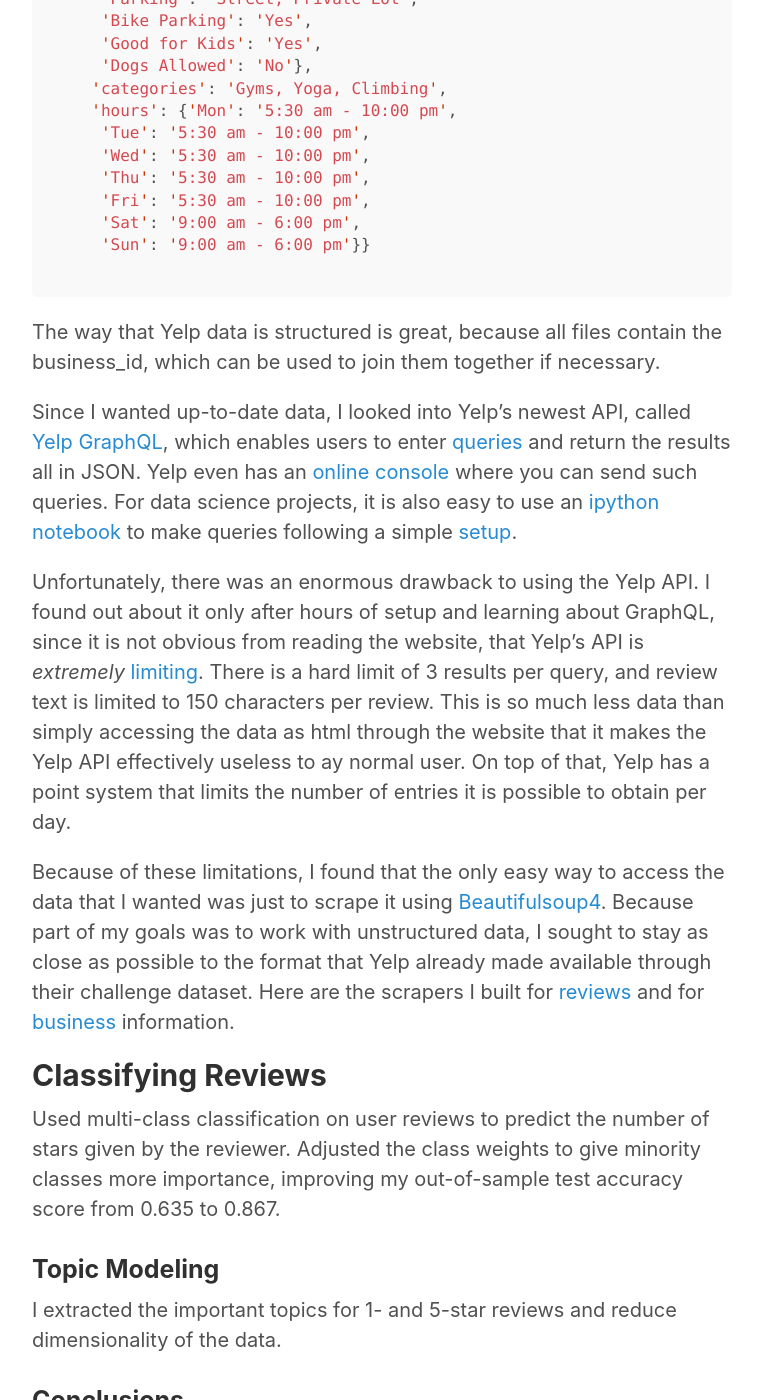
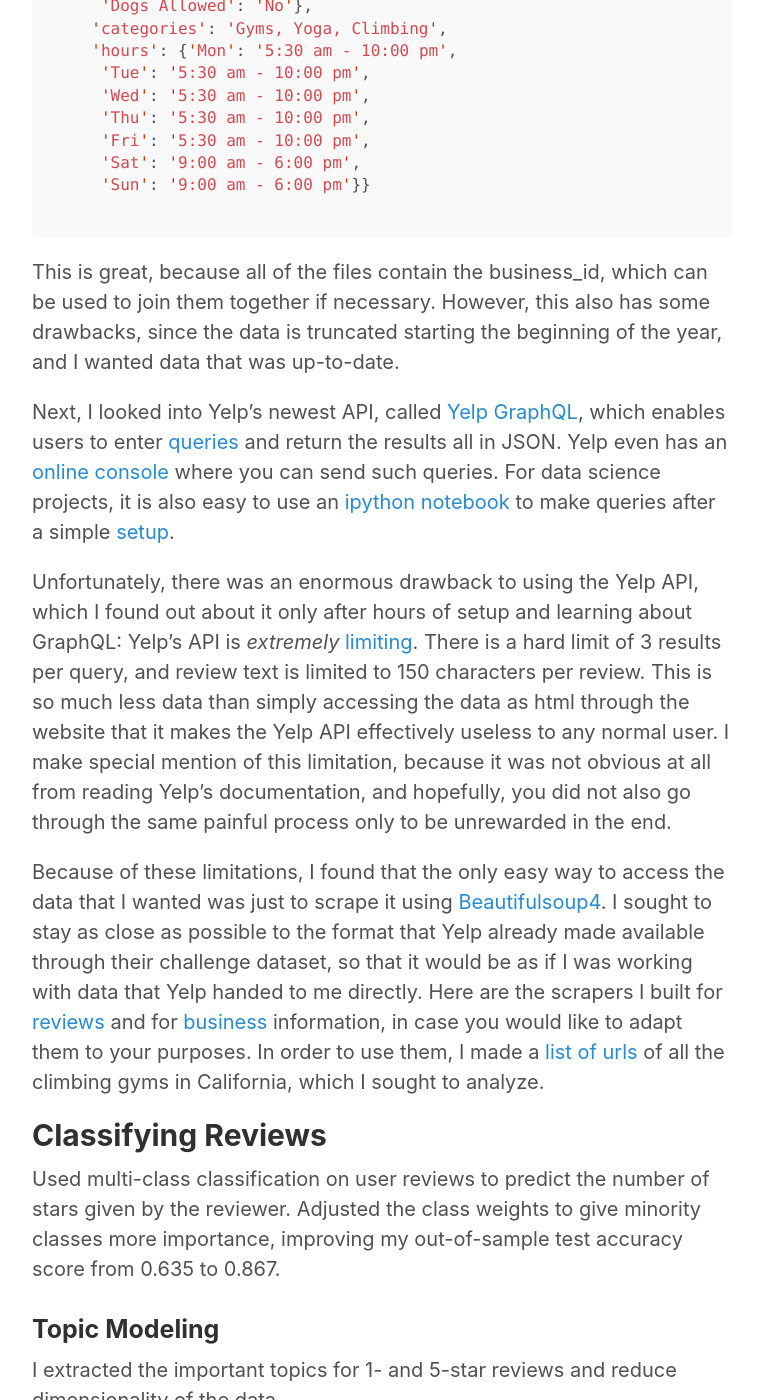
Before and after one commit to harrisonized/harrisonized.github.io, a Jekyll site: the page built from _posts/2019-05-30-analyzing-yelp-reviews-for-climbing-gyms-nlp.md, in a window 1280 px wide and 1400 px high, scrolled down 2034 px. Shown: the whole window, without its empty margins (258-1019 px from the left). Built offline with Jekyll 4.4.1, drawn with Linux system fonts in a browser that asks for light colours; some of the changed text lies outside the part shown.

Commit message:
finished Yelp API section

````diff
--- a/_posts/2019-05-30-analyzing-yelp-reviews-for-climbing-gyms-nlp.md
+++ b/_posts/2019-05-30-analyzing-yelp-reviews-for-climbing-gyms-nlp.md
@@ -15,7 +15,7 @@
 
 ## **Data Acquisition**
 
-The first step in this project was to obtain some [data](https://github.com/harrisonized/analyzing-yelp-reviews-for-climbing-gyms-nlp/tree/master/yelp/data). Although Yelp releases a new [competition dataset](https://www.yelp.com/dataset/challenge) each year, I wanted up-to-date data, so I had to look for another access method. However, the competition dataset did give me insight into on how Yelp structures their data in [JSON](https://www.json.org/) format, which gave me a good idea of the data I would be working with.
+Since Yelp releases a new [competition dataset](https://www.yelp.com/dataset/challenge) each year in [JSON](https://www.json.org/) format, this was the right place to start. The entries in the competition dataset are structured as follows.
 
 ```python
 # Review
@@ -59,13 +59,13 @@
    'Sun': '9:00 am - 6:00 pm'}}
 ```
 
-The way that Yelp data is structured is great, because all files contain the business_id, which can be used to join them together if necessary.
+This is great, because all of the files contain the business_id, which can be used to join them together if necessary. However, this also has some drawbacks, since the data is truncated starting the beginning of the year, and I wanted data that was up-to-date.
 
-Since I wanted up-to-date data, I looked into Yelp's newest API, called [Yelp GraphQL](https://www.yelp.com/developers/graphql/guides/intro), which enables users to enter [queries](https://www.yelp.com/developers/graphql/query/search) and return the results all in JSON. Yelp even has an [online console](https://www.yelp.com/developers/graphiql) where you can send such queries. For data science projects, it is also easy to use an [ipython notebook](http://localhost:8888/notebooks/github/analyzing-yelp-reviews-for-climbing-gyms-nlp/yelp/yelp-graphql-api.ipynb) to make queries following a simple [setup](https://www.youtube.com/watch?v=Wdy-9daEd0o).
+Next, I looked into Yelp's newest API, called [Yelp GraphQL](https://www.yelp.com/developers/graphql/guides/intro), which enables users to enter [queries](https://www.yelp.com/developers/graphql/query/search) and return the results all in JSON. Yelp even has an [online console](https://www.yelp.com/developers/graphiql) where you can send such queries. For data science projects, it is also easy to use an [ipython notebook](http://localhost:8888/notebooks/github/analyzing-yelp-reviews-for-climbing-gyms-nlp/yelp/yelp-graphql-api.ipynb) to make queries after a simple [setup](https://www.youtube.com/watch?v=Wdy-9daEd0o).
 
-Unfortunately, there was an enormous drawback to using the Yelp API. I found out about it only after hours of setup and learning about GraphQL, since it is not obvious from reading the website, that Yelp's API is *extremely* [limiting](https://www.yelp.com/developers/graphql/guides/rate_limiting). There is a hard limit of 3 results per query, and review text is limited to 150 characters per review. This is so much less data than simply accessing the data as html through the website that it makes the Yelp API effectively useless to ay normal user. On top of that, Yelp has a point system that limits the number of entries it is possible to obtain per day.
+Unfortunately, there was an enormous drawback to using the Yelp API, which I found out about it only after hours of setup and learning about GraphQL: Yelp's API is *extremely* [limiting](https://www.yelp.com/developers/graphql/guides/rate_limiting). There is a hard limit of 3 results per query, and review text is limited to 150 characters per review. This is so much less data than simply accessing the data as html through the website that it makes the Yelp API effectively useless to any normal user. I make special mention of this limitation, because it was not obvious at all from reading Yelp's documentation, and hopefully, you did not also go through the same painful process only to be unrewarded in the end.
 
-Because of these limitations, I found that the only easy way to access the data that I wanted was just to scrape it using [Beautifulsoup4](https://www.crummy.com/software/BeautifulSoup/bs4/doc/). Because part of my goals was to work with unstructured data, I sought to stay as close as possible to the format that Yelp already made available through their challenge dataset. Here are the scrapers I built for [reviews](http://localhost:8888/notebooks/github/analyzing-yelp-reviews-for-climbing-gyms-nlp/yelp/scrape-yelp-for-reviews.ipynb) and for [business](http://localhost:8888/notebooks/github/analyzing-yelp-reviews-for-climbing-gyms-nlp/yelp/scrape-yelp-for-business-information.ipynb) information.
+Because of these limitations, I found that the only easy way to access the data that I wanted was just to scrape it using [Beautifulsoup4](https://www.crummy.com/software/BeautifulSoup/bs4/doc/). I sought to stay as close as possible to the format that Yelp already made available through their challenge dataset, so that it would be as if I was working with data that Yelp handed to me directly. Here are the scrapers I built for [reviews](http://localhost:8888/notebooks/github/analyzing-yelp-reviews-for-climbing-gyms-nlp/yelp/scrape-yelp-for-reviews.ipynb) and for [business](http://localhost:8888/notebooks/github/analyzing-yelp-reviews-for-climbing-gyms-nlp/yelp/scrape-yelp-for-business-information.ipynb) information, in case you would like to adapt them to your purposes. In order to use them, I made a [list of urls](http://localhost:8888/edit/github/analyzing-yelp-reviews-for-climbing-gyms-nlp/yelp/data/url-list.txt) of all the climbing gyms in California, which I sought to analyze.
 
 
 
````
Also changed, not shown: other parts of _posts/2019-05-30-analyzing-yelp-reviews-for-climbing-gyms-nlp.md (+2 -2 lines).
